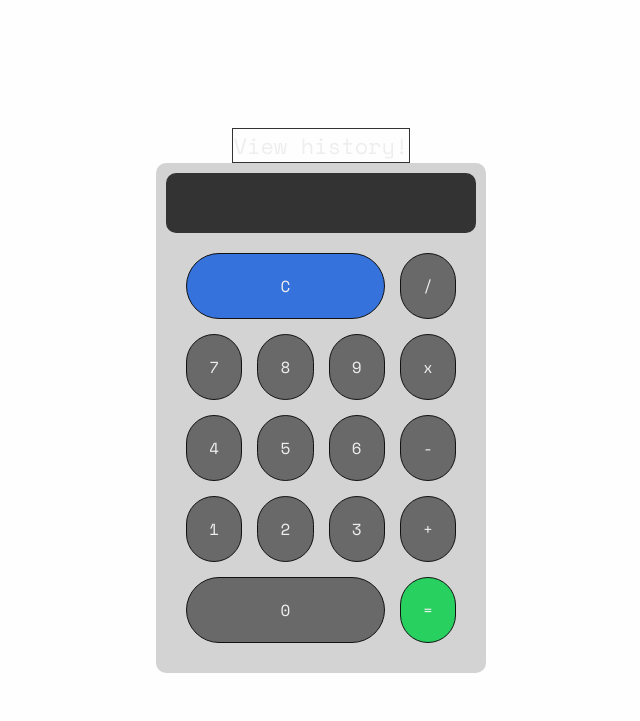
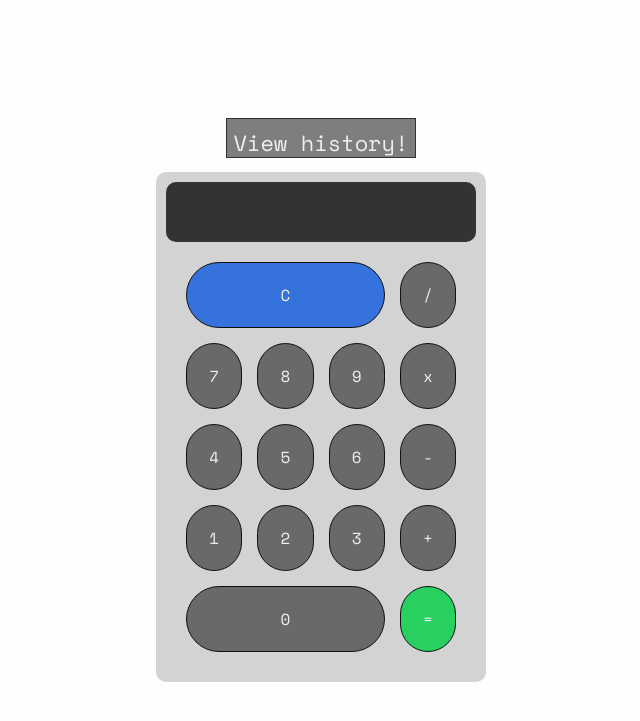
Before and after one commit to c0sta/py-calculator, a Flask app: page /calculator in a window 1280 px wide. Shown: the top 721 px of the page, without its empty margins (319-959 px from the left). Run offline with Flask 2, Linux system fonts and the light colour scheme.

```diff
--- a/templates/calculator.html
+++ b/templates/calculator.html
@@ -4,14 +4,14 @@
  <head>
      <meta charset="UTF-8" />
      <meta name="viewport" content="width=device-width, initial-scale=1.0" />
-     <link href="./calculator.css" rel="stylesheet" />
+     <link href="../static/css/calculator.css" rel="stylesheet" />
      <link rel="shortcut icon" href="#">
      <title>Calculator</title>
  </head>
 
  <body>
-     <!-- Botao "View History" -->
-     <button class="log-button">
+     <!-- Botao "View history" -->
+     <button class="history-button">
          <a href="/history">View history!</a>
      </button>
      <!-- Calculadora  -->
```
